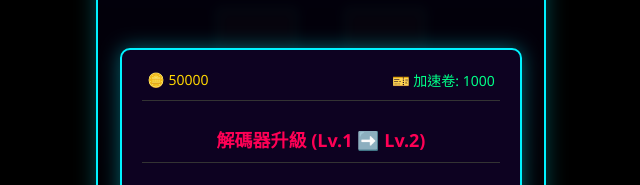
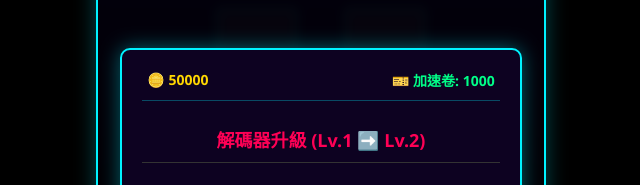
Before and after one commit to mymcworld3-droid/intellitower, a website: page public/index.html in a window 1280 px wide. Both pictures are taken after a click on the button "Lv.1". Shown: the part 120-305 px from the top of the page, 319-959 px from the left. Drawn offline with Linux system fonts and the light colour scheme.

Commit message:
Refactor upgrade modal layout and styles

```diff
--- a/public/index.html
+++ b/public/index.html
@@ -54,10 +54,10 @@
         </div>
 
         <div id="upgrade-modal" class="modal-overlay" style="display: none;">
-            <div class="modal-content" style="width: 90%; max-height: 85vh;">
-                <div class="modal-top-info" style="display: flex; justify-content: space-between; padding: 0 5px 10px; font-size: 14px; border-bottom: 1px solid #333; margin-bottom: 10px;">
-                    <div style="color: #ffd700;">🪙 <span id="upg-modal-gold">0</span></div>
-                    <div style="color: #00ff88;">🎫 加速卷: <span id="upg-modal-scrolls">0</span></div>
+            <div class="modal-content" style="width: 90%; max-height: 85vh; display: flex; flex-direction: column;">
+                <div style="display: flex; justify-content: space-between; padding: 0 5px 10px; font-size: 14px; border-bottom: 1px solid rgba(0, 242, 255, 0.3); margin-bottom: 10px;">
+                    <div style="color: #ffd700; font-weight: bold;">🪙 <span id="upg-modal-gold">0</span></div>
+                    <div style="color: #00ff88; font-weight: bold;">🎫 加速卷: <span id="upg-modal-scrolls">0</span></div>
                 </div>
 
                 <div class="modal-header">解碼器升級 (Lv.<span id="upg-current-lv">1</span> ➡️ Lv.<span id="upg-next-lv">2</span>)</div>
```
